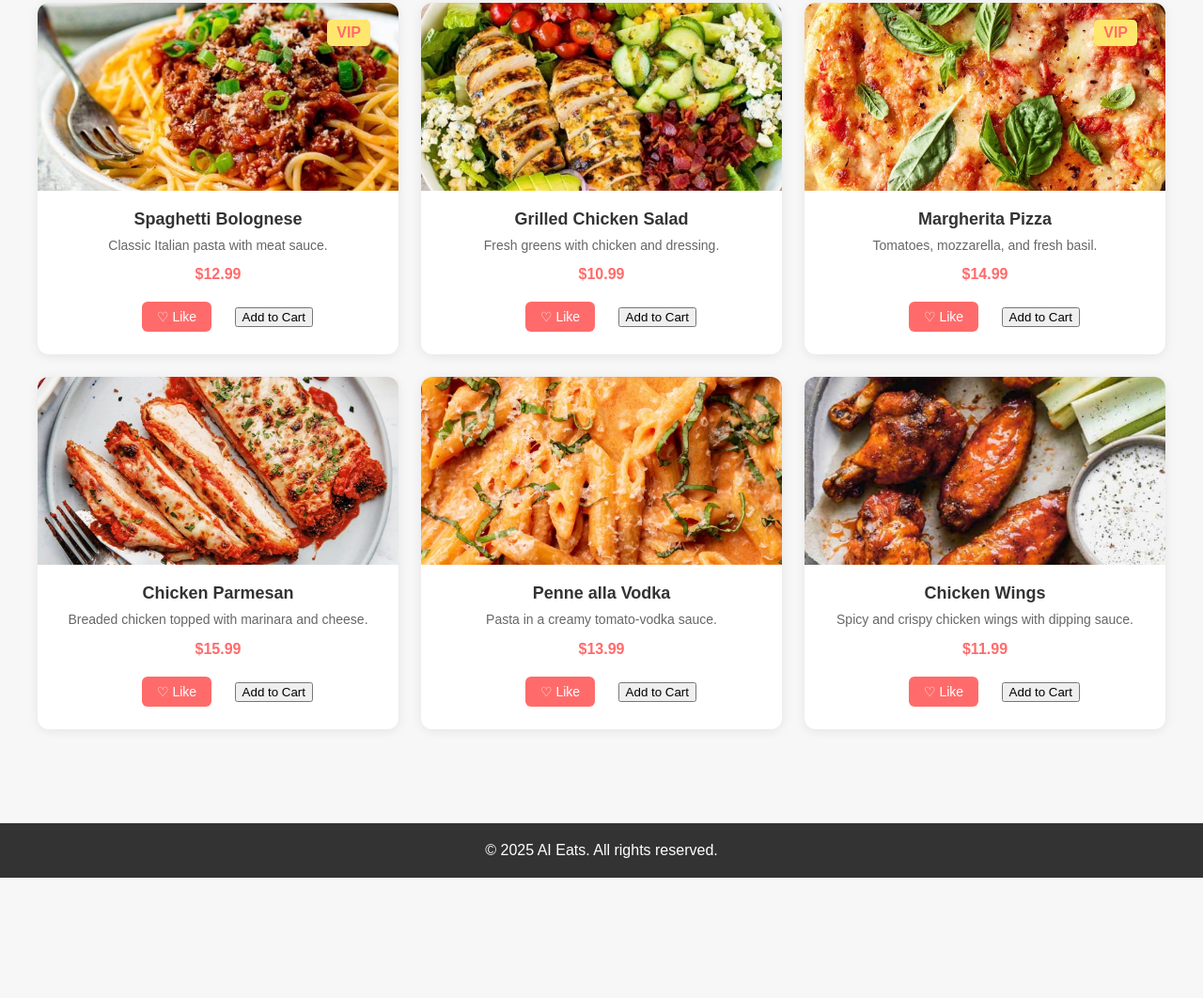
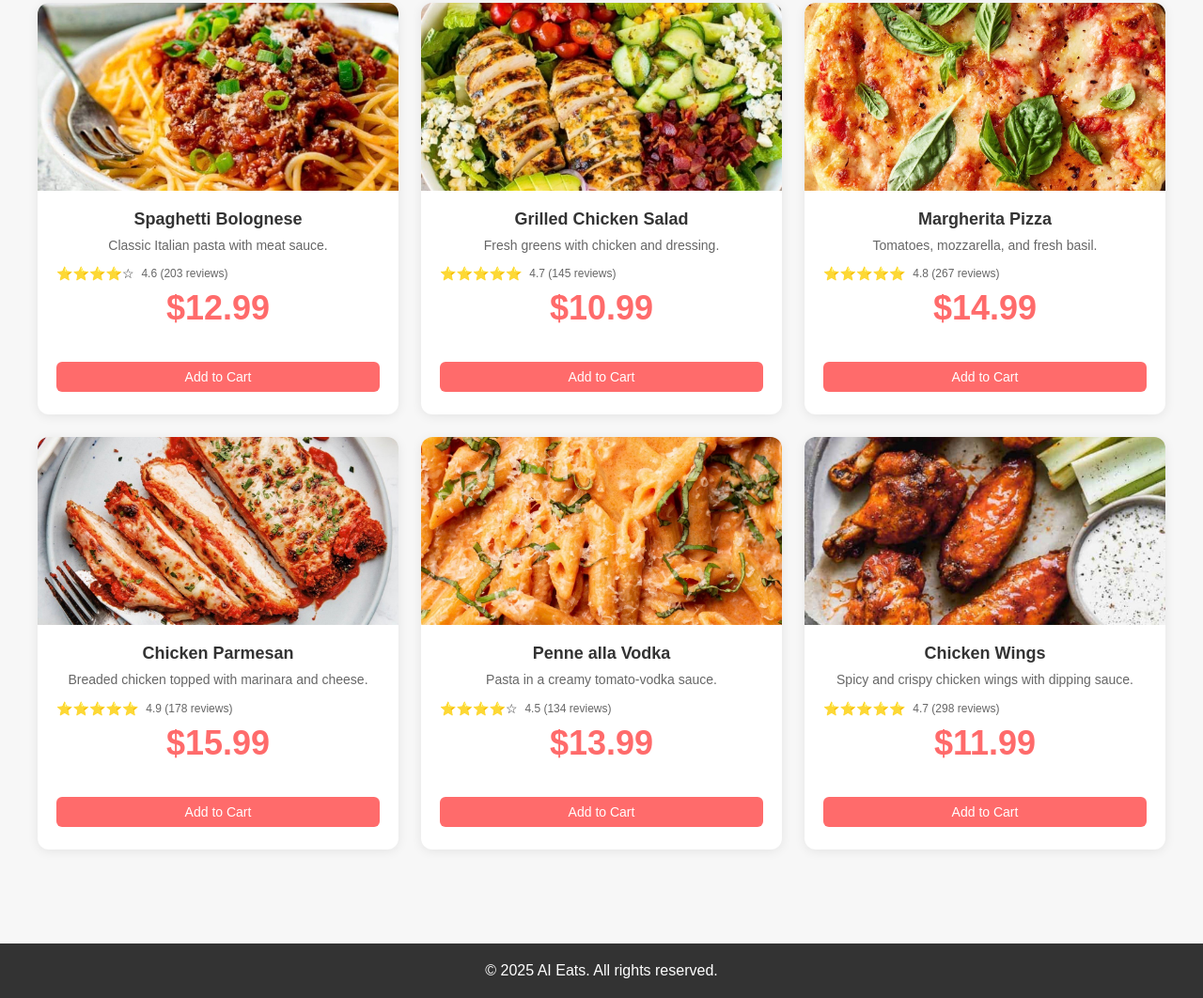
Before and after one commit to kritanbaniya/Resturant322, a plain HTML site: page Front_End_of_AI_Eats/menu.html in a window 1280 px wide. Shown: the part 241-1303 px from the top of the page at 94% size. Before the commit the page ends 1175 px from the top, so only its background shows below. Drawn offline with Linux system fonts and the light colour scheme.

Commit message:
updated style for the dishes

```diff
--- a/Front_End_of_AI_Eats/menu.html
+++ b/Front_End_of_AI_Eats/menu.html
@@ -38,9 +38,11 @@
         <img src="images/spaghetti_bolognese.jpeg" alt="Spaghetti Bolognese">
         <h3>Spaghetti Bolognese</h3>
         <p>Classic Italian pasta with meat sauce.</p>
-        <span>$12.99</span>
-        <span class="vip-badge">VIP</span>
-        <button class="like-btn">♡ Like</button>
+        <div class="dish-rating">
+          <span class="stars">⭐⭐⭐⭐☆</span>
+          <span class="rating-text">4.6 (203 reviews)</span>
+        </div>
+        <span class="price">$12.99</span>
         <button class="add-to-cart" onclick="addToCart('Spaghetti Bolognese')">Add to Cart</button>
       </div>
 
@@ -48,8 +50,11 @@
         <img src="images/salad.jpeg" alt="Grilled Chicken Salad">
         <h3>Grilled Chicken Salad</h3>
         <p>Fresh greens with chicken and dressing.</p>
-        <span>$10.99</span>
-        <button class="like-btn">♡ Like</button>
+        <div class="dish-rating">
+          <span class="stars">⭐⭐⭐⭐⭐</span>
+          <span class="rating-text">4.7 (145 reviews)</span>
+        </div>
+        <span class="price">$10.99</span>
         <button class="add-to-cart" onclick="addToCart('Grilled Chicken Salad')">Add to Cart</button>
       </div>
 
@@ -57,9 +62,11 @@
         <img src="images/margherita_pizza.jpeg" alt="Margherita Pizza">
         <h3>Margherita Pizza</h3>
         <p>Tomatoes, mozzarella, and fresh basil.</p>
-        <span>$14.99</span>
-        <span class="vip-badge">VIP</span>
-        <button class="like-btn">♡ Like</button>
+        <div class="dish-rating">
+          <span class="stars">⭐⭐⭐⭐⭐</span>
+          <span class="rating-text">4.8 (267 reviews)</span>
+        </div>
+        <span class="price">$14.99</span>
         <button class="add-to-cart" onclick="addToCart('Margherita Pizza')">Add to Cart</button>
       </div>
 
@@ -67,8 +74,11 @@
         <img src="images/chicken_parmesan.jpeg" alt="Chicken Parmesan">
         <h3>Chicken Parmesan</h3>
         <p>Breaded chicken topped with marinara and cheese.</p>
-        <span>$15.99</span>
-        <button class="like-btn">♡ Like</button>
+        <div class="dish-rating">
+          <span class="stars">⭐⭐⭐⭐⭐</span>
+          <span class="rating-text">4.9 (178 reviews)</span>
+        </div>
+        <span class="price">$15.99</span>
         <button class="add-to-cart" onclick="addToCart('Chicken Parmesan')">Add to Cart</button>
       </div>
 
@@ -76,8 +86,11 @@
         <img src="images/penne_alla_vodka.jpeg" alt="Penne alla Vodka">
         <h3>Penne alla Vodka</h3>
         <p>Pasta in a creamy tomato-vodka sauce.</p>
-        <span>$13.99</span>
-        <button class="like-btn">♡ Like</button>
+        <div class="dish-rating">
+          <span class="stars">⭐⭐⭐⭐☆</span>
+          <span class="rating-text">4.5 (134 reviews)</span>
+        </div>
+        <span class="price">$13.99</span>
         <button class="add-to-cart" onclick="addToCart('Penne alla Vodka')">Add to Cart</button>
       </div>
 
@@ -85,8 +98,11 @@
         <img src="images/chicken_wings.jpeg" alt="Chicken Wings">
         <h3>Chicken Wings</h3>
         <p>Spicy and crispy chicken wings with dipping sauce.</p>
-        <span>$11.99</span>
-        <button class="like-btn">♡ Like</button>
+        <div class="dish-rating">
+          <span class="stars">⭐⭐⭐⭐⭐</span>
+          <span class="rating-text">4.7 (298 reviews)</span>
+        </div>
+        <span class="price">$11.99</span>
         <button class="add-to-cart" onclick="addToCart('Chicken Wings')">Add to Cart</button>
       </div>
 
@@ -106,7 +122,7 @@
         price: 12.99,
         description: 'Classic Italian pasta with meat sauce.',
         image: 'images/spaghetti_bolognese.jpeg',
-        vipOnly: true
+        vipOnly: false
       },
       'Grilled Chicken Salad': {
         name: 'Grilled Chicken Salad',
@@ -120,7 +136,7 @@
         price: 14.99,
         description: 'Tomatoes, mozzarella, and fresh basil.',
         image: 'images/margherita_pizza.jpeg',
-        vipOnly: true
+        vipOnly: false
       },
       'Chicken Parmesan': {
         name: 'Chicken Parmesan',
--- a/Front_End_of_AI_Eats/style.css
+++ b/Front_End_of_AI_Eats/style.css
@@ -154,12 +154,47 @@ nav a:hover {
   line-height: 1.4;
 }
 
-.menu-card span {
+.dish-rating {
+  margin: 12px 20px 8px;
+  display: flex;
+  align-items: center;
+  gap: 8px;
+}
+
+.dish-rating .stars {
+  font-size: 14px;
+}
+
+.rating-text {
+  font-size: 12px;
+  color: #666;
+  font-weight: 500;
+}
+
+.price {
   display: block;
   margin: 8px 20px;
   font-weight: 600;
   font-size: 16px;
   color: #ff6b6b;
+}
+
+.add-to-cart {
+  background-color: #ff6b6b;
+  color: white;
+  border: none;
+  padding: 8px 16px;
+  margin: 12px 20px 0;
+  cursor: pointer;
+  border-radius: 6px;
+  font-size: 14px;
+  font-weight: 500;
+  transition: background-color 0.2s;
+  width: calc(100% - 40px);
+}
+
+.add-to-cart:hover {
+  background-color: #ff4b4b;
 }
 
 .vip-badge {
@@ -172,22 +207,7 @@ nav a:hover {
   font-weight: bold;
 }
 
-.like-btn {
-  background-color: #ff6b6b;
-  color: white;
-  border: none;
-  padding: 8px 16px;
-  margin: 12px 20px 0;
-  cursor: pointer;
-  border-radius: 6px;
-  font-size: 14px;
-  font-weight: 500;
-  transition: background-color 0.2s;
-}
-
-.like-btn:hover {
-  background-color: #ff4b4b;
-}
+
 
 .vip-section {
   background-color: #fff7e6;
```
Also changed, not shown: Front_End_of_AI_Eats/index.html (+30 -12 lines), 1 other file.
